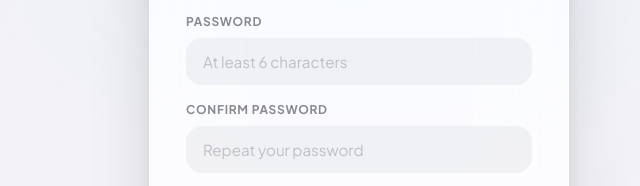
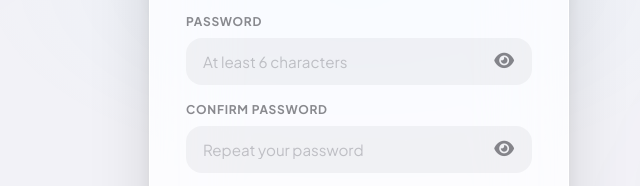
Before and after one commit to MattieTech/campustutor-final, a plain HTML site: page frontend/pages/signup.html in a window 1280 px wide. Shown: the part 418-604 px from the top of the page, 281-921 px from the left. Drawn offline with Linux system fonts and the light colour scheme; no server answers.

Commit message:
Add eye icon to password fields with show/hide password toggle functionality

```diff
--- a/frontend/css/style.css
+++ b/frontend/css/style.css
@@ -132,6 +132,35 @@ img{max-width:100%;display:block;}
 .form-input:focus,.form-textarea:focus{background:var(--bg2);border-color:var(--blue);box-shadow:0 0 0 4px var(--blue-dim);}
 .form-input::placeholder{color:var(--label4);}
 .form-textarea{resize:vertical;min-height:90px;}
+
+.password-input-wrapper {
+  position: relative;
+  display: block;
+  width: 100%;
+}
+.password-input-wrapper .form-input {
+  padding-right: 44px;
+}
+.password-toggle-btn {
+  position: absolute;
+  right: 14px;
+  top: 50%;
+  transform: translateY(-50%);
+  background: none;
+  border: none;
+  cursor: pointer;
+  color: var(--label3);
+  padding: 4px;
+  display: flex;
+  align-items: center;
+  justify-content: center;
+  font-size: 1.1rem;
+  transition: color 0.15s;
+  z-index: 2;
+}
+.password-toggle-btn:hover {
+  color: var(--label);
+}
 
 /* TOAST */
 .toast{position:fixed;bottom:32px;left:50%;transform:translateX(-50%);width:calc(100% - 32px);max-width:calc(100% - 32px);padding:12px 16px;border-radius:12px;font-size:0.87rem;font-weight:600;z-index:9999;backdrop-filter:blur(20px) saturate(180%);-webkit-backdrop-filter:blur(20px) saturate(180%);box-shadow:0 8px 32px rgba(0,0,0,0.18);animation:toastIn 0.4s cubic-bezier(0.34,1.56,0.64,1),toastOut 0.3s ease 3s forwards;white-space:normal;}
--- a/frontend/js/api.js
+++ b/frontend/js/api.js
@@ -910,3 +910,22 @@ function renderMath(element) {
     // KaTeX auto-render failed silently — not a critical error
   }
 }
+
+function togglePasswordVisibility(inputId, btnEl) {
+  const input = document.getElementById(inputId);
+  if (!input) return;
+  const icon = btnEl.querySelector('i');
+  if (input.type === 'password') {
+    input.type = 'text';
+    if (icon) {
+      icon.classList.remove('fa-eye');
+      icon.classList.add('fa-eye-slash');
+    }
+  } else {
+    input.type = 'password';
+    if (icon) {
+      icon.classList.remove('fa-eye-slash');
+      icon.classList.add('fa-eye');
+    }
+  }
+}
--- a/frontend/pages/signup.html
+++ b/frontend/pages/signup.html
@@ -34,11 +34,21 @@
     </div>
     <div class="form-group">
       <label class="form-label">Password</label>
-      <input class="form-input" type="password" id="password" placeholder="At least 6 characters" required minlength="6" autocomplete="new-password"/>
+      <div class="password-input-wrapper">
+        <input class="form-input" type="password" id="password" placeholder="At least 6 characters" required minlength="6" autocomplete="new-password"/>
+        <button type="button" class="password-toggle-btn" onclick="togglePasswordVisibility('password', this)" aria-label="Toggle password visibility">
+          <i class="fa-solid fa-eye"></i>
+        </button>
+      </div>
     </div>
     <div class="form-group">
       <label class="form-label">Confirm Password</label>
-      <input class="form-input" type="password" id="confirmPwd" placeholder="Repeat your password" required autocomplete="new-password"/>
+      <div class="password-input-wrapper">
+        <input class="form-input" type="password" id="confirmPwd" placeholder="Repeat your password" required autocomplete="new-password"/>
+        <button type="button" class="password-toggle-btn" onclick="togglePasswordVisibility('confirmPwd', this)" aria-label="Toggle password visibility">
+          <i class="fa-solid fa-eye"></i>
+        </button>
+      </div>
     </div>
     <div class="form-group">
       <label class="form-label">Referral Code (Optional)</label>
```
Also changed, not shown: frontend/pages/login.html (+6 -1 lines), frontend/pages/reset.html (+12 -2 lines).
